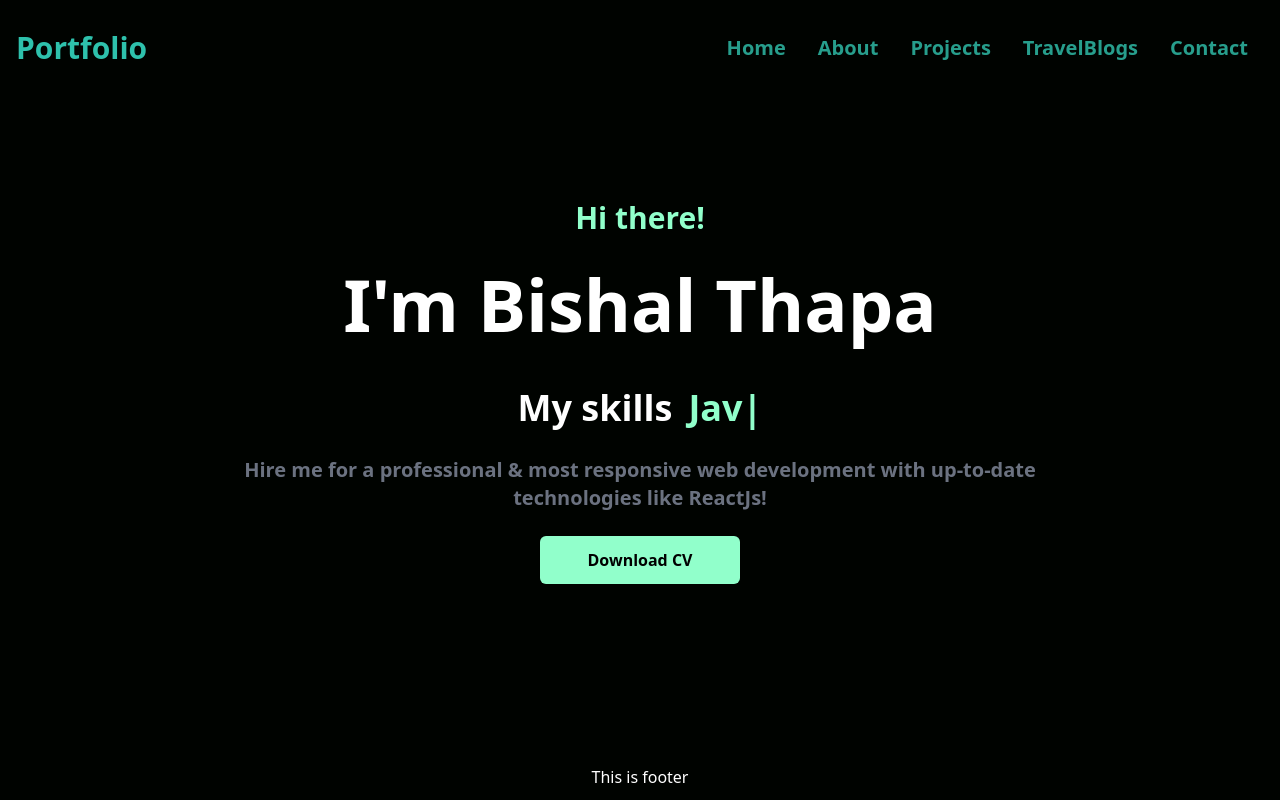
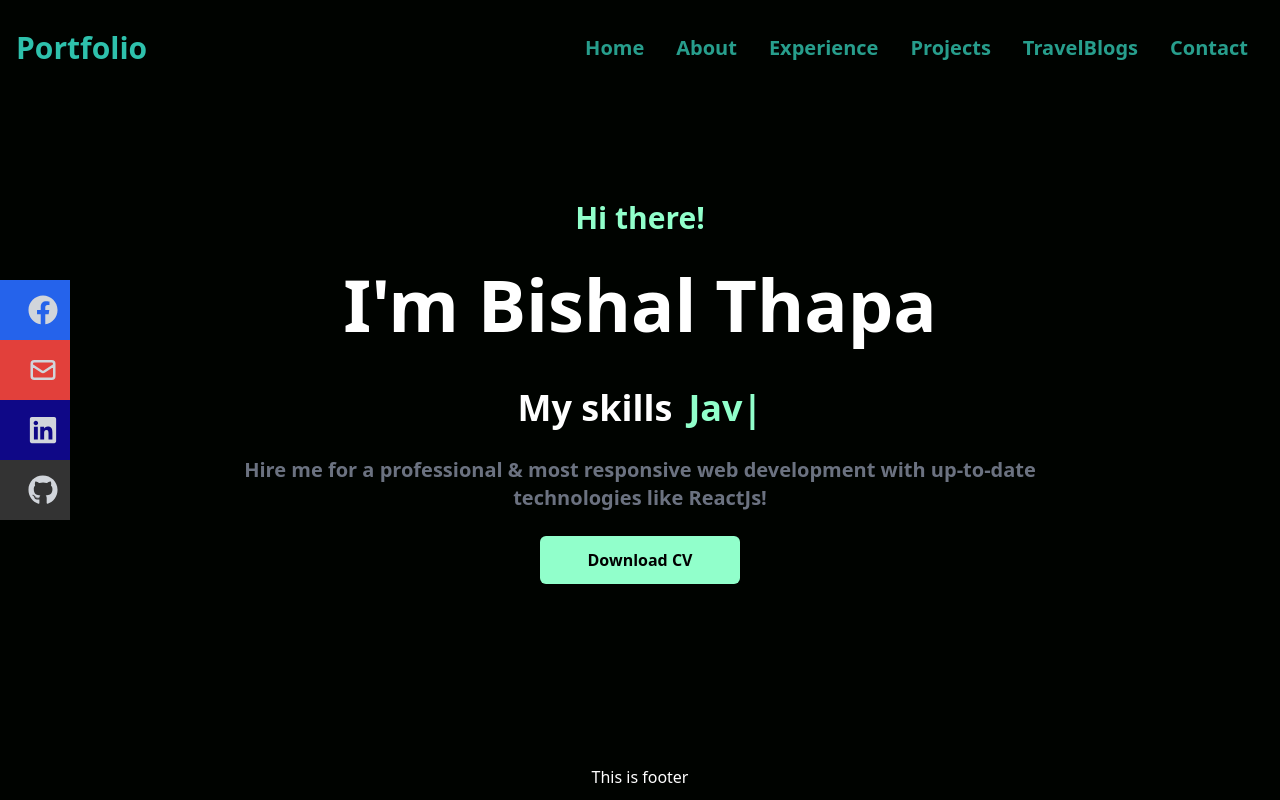
Before and after one commit to Bishal007-eng/portfolio, a React (Create React App) app: page / in a window 1280 px wide. Built offline with nearby package versions, Linux system fonts and the light colour scheme.

Commit message:
Functionality of Social Media Added

```diff
--- a/src/App.js
+++ b/src/App.js
@@ -5,6 +5,9 @@ import { BrowserRouter as Router, Routes, Route } from "react-router-dom";
 import Index from "./Components/Index";
 import Project from "./Components/Project";
 import TravelBlogs from "./Components/TravelBlogs";
+import About from "./Components/About";
+import Experience from "./Components/Experience";
+import Contact from "./Components/Contact";
 
 function App() {
   return (
@@ -14,8 +17,11 @@ function App() {
         <Index>
           <Routes>
             <Route path="/" element={<MiddleSection />}></Route>
+            <Route path="/About" element={<About />}></Route>
+            <Route path="/Experience" element={<Experience />}></Route>
             <Route path="/Projects" element={<Project />}></Route>
             <Route path="/TravelBlogs" element={<TravelBlogs />}></Route>
+            <Route path="/Contact" element={<Contact />}></Route>
           </Routes>
 
         </Index>
--- a/src/Components/Navbar.js
+++ b/src/Components/Navbar.js
@@ -1,5 +1,7 @@
 import React , {useState} from 'react';
 import {AiOutlineClose , AiOutlineMenu} from 'react-icons/ai';
+import { HiOutlineMail } from 'react-icons/hi';
+import { FaFacebook , FaInstagram , FaGithub , FaLinkedin} from 'react-icons/fa'
 
 export default function Navbar() {
   const [nav , setNav] = useState(false)
@@ -7,30 +9,80 @@ export default function Navbar() {
   const HandleNav = () =>{
     setNav(!nav)
   }
+
+
   return (
-    <div className='flex justify-between items-center h-24 max-w-[1540px] mx-auto px-4 text-white'>
+    <div className='flex justify-between items-center h-24 max-w-[1850px] mx-auto px-4 text-white'>
       <h1 className='w-full text-3xl font-bold text-[#2ec1ac]'>Portfolio</h1>
-      <ul className='hidden md:flex'>
-        <a className='p-4 text-[#279e8c] font-bold text-xl' href="/">Home</a>
-        <a className='p-4 text-[#279e8c] font-bold text-xl' href='/'>About</a>
+
+      <ul className='hidden lg:flex'>
+        <a className='p-4 text-[#279e8c] flex font-bold text-xl' href="/" >Home</a>
+        <a className='p-4 text-[#279e8c] font-bold text-xl' href='/About'>About</a>
+        <a className='p-4 text-[#279e8c] font-bold text-xl' href='/Experience'>Experience</a>
         <a className='p-4 text-[#279e8c] font-bold text-xl' href='/Projects'>Projects</a>
         <a className='p-4 text-[#279e8c] font-bold text-xl' href='/TravelBlogs'>TravelBlogs</a>
-        <a className='p-4 text-[#279e8c] font-bold text-xl' href='/'>Contact</a>
+        <a className='p-4 text-[#279e8c] font-bold text-xl' href='/Contact'>Contact</a>
       </ul>
 
-      <div onClick={HandleNav} className='block md:hidden'>
-        {nav ? <AiOutlineClose size={30}/> : <AiOutlineMenu size={30}/> }
-        <div className= {nav ? 'fixed left-0 top-0 w-[60%] h-full border-r  bg-[#000300] ease-in duration-300' : 'fixed left-[-100%]'}>
+      <div onClick={HandleNav} className=' block lg:hidden'>
+        {!nav ? <AiOutlineMenu size={30}/> : <AiOutlineClose size={30}/> }
+      </div>
+
+      <ul
+        className = {nav ? 'absolute left-0 top-0 w-[60%] h-full border-r bg-[#000300] ease-in duration-300' : 'hidden'}>
         <h1 className='w-full text-3xl font-bold m-4 text-[#2ec1ac]'>Portfolio</h1>
-        <ul className='uppercase p-4'>
-          <li className='p-4 border-b border-white-600 text-xl text-[#2ec1ac]'><a href='/'>Home</a></li>
-          <li className='p-4 border-b border-white-600 text-xl text-[#2ec1ac]'><a href='/'>About</a></li>
-          <li className='p-4 border-b border-white-600 text-xl text-[#2ec1ac]'><a href='/Projects'>projects</a></li>
-          <li className='p-4 border-b border-white-600 text-xl text-[#2ec1ac]'><a href='/TravelBlogs'>Blogs</a></li>
-          <li className='p-4 text-xl text-[#2ec1ac]'><a href='/'>Contact</a></li>
+        <li className='p-4 border-b border-white-600 text-xl text-[#2ec1ac]'><a href='/'>Home</a></li>
+        <li className='p-4 border-b border-white-600 text-xl text-[#2ec1ac]'><a href='/About'>About</a></li>
+        <li className='p-4 border-b border-white-600 text-xl text-[#2ec1ac]'><a href='/Experience'>Experience</a></li>
+        <li className='p-4 border-b border-white-600 text-xl text-[#2ec1ac]'><a href='/Projects'>projects</a></li>
+        <li className='p-4 border-b border-white-600 text-xl text-[#2ec1ac]'><a href='/TravelBlogs'>Blogs</a></li>
+        <li className='p-4 text-xl text-[#2ec1ac]'><a href='/Contact'>Contact</a></li>
+      </ul>
+
+      <div className='hidden lg:flex fixed flex-col top-[35%] left-0 '>
+        <ul>
+          {/* Facebook Link */}
+          <li className='w-[180px] h-[60px] flex justify-between items-center ml-[-110px] hover:ml-[-10px] duration-300 bg-blue-600'>
+            <a
+              className='flex mx-3 justify-between items-center w-full text-gray-300'
+              href="/"
+            >
+              <p className='ml-5'>Facebook</p><FaFacebook size={30} />
+            </a>
+          </li>
+
+          {/* instagram Link */}
+          <li className='w-[180px] h-[60px] flex justify-between items-center ml-[-110px] hover:ml-[-10px] duration-300 bg-[#e2403b]'>
+            <a
+              className='flex mx-3 justify-between items-center w-full text-gray-300'
+              href='/'
+            >
+              <p className='ml-5'>E-mail</p><HiOutlineMail size={30} />
+            </a>
+          </li>
+
+          {/* linkedin Link */}
+          <li className='w-[180px] h-[60px] flex justify-between items-center ml-[-110px] hover:ml-[-10px] duration-300 bg-[#0f0887]'>
+            <a
+              className='flex mx-3 justify-between items-center w-full text-gray-300'
+              href='/'
+            >
+              <p className='ml-5'>linkedIn</p> <FaLinkedin size={30} />
+            </a>
+          </li>
+
+          {/* Github link */}
+          <li className='w-[180px] h-[60px] flex justify-between items-center ml-[-110px] hover:ml-[-10px] duration-300 bg-[#333333]'>
+            <a
+              className='flex mx-3 justify-between items-center w-full text-gray-300'
+              href='/'
+            >
+              <p className='ml-5'>Github</p> <FaGithub size={30} />
+            </a>
+          </li>
         </ul>
       </div>
-      </div>
+
     </div>
   )
 }
```
